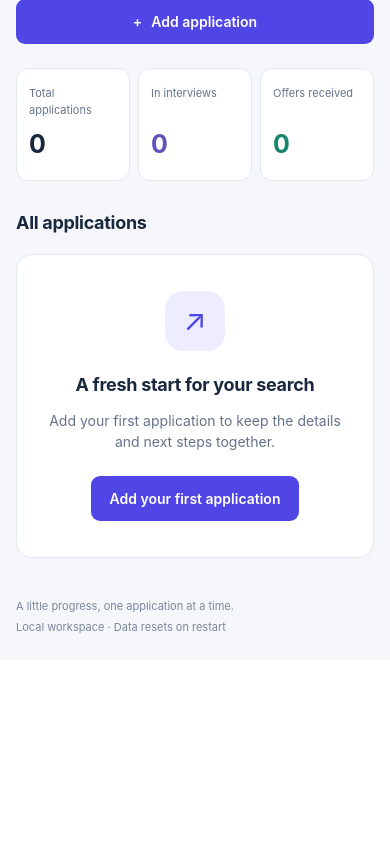
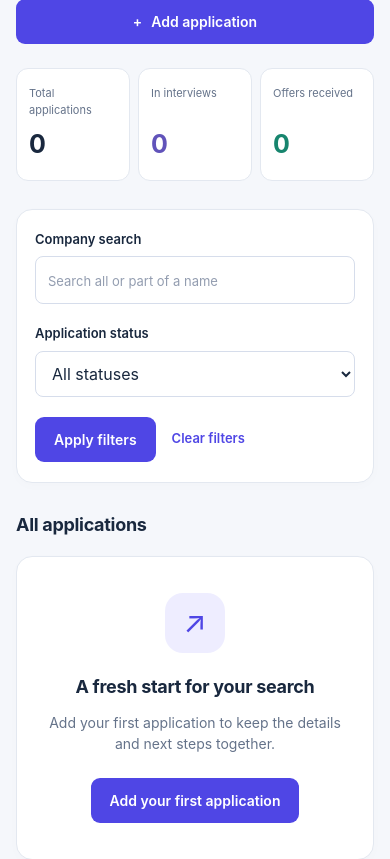
Before and after one commit to aalatraqchi/Job-App-Tracker, a Spring Boot app: page / in a window 390 px wide. Shown: the part 232-1091 px from the top of the page. Before the commit the page ends 866 px from the top, so only its background shows below. Run offline with Spring Boot 4, Linux system fonts and the light colour scheme.

Commit message:
Add shared application filters and ordered responsive results

```diff
--- a/src/main/java/com/ashraf/jobapptracker/application/ApplicationController.java
+++ b/src/main/java/com/ashraf/jobapptracker/application/ApplicationController.java
@@ -48,11 +48,13 @@ public class ApplicationController {
     }
 
     @GetMapping
-    public List<ApplicationResponse> listApps(){
+    public List<ApplicationResponse> listApps(
+            @RequestParam(name = "status", required = false) ApplicationStatus status,
+            @RequestParam(name = "company", required = false) String company) {
         List<ApplicationResponse> list = new ArrayList<>();
 
         // Append list
-        for (JobApplication application : service.findAll()){
+        for (JobApplication application : service.findAll(status, company)) {
             list.add(toResponse(application));
         }
 
--- a/src/main/java/com/ashraf/jobapptracker/common/ApiExceptionHandler.java
+++ b/src/main/java/com/ashraf/jobapptracker/common/ApiExceptionHandler.java
@@ -37,7 +37,11 @@ public class ApiExceptionHandler {
     }
 
     @ExceptionHandler(MethodArgumentTypeMismatchException.class)
-    public ResponseEntity<Map<String, String>> invalidParameter() {
+    public ResponseEntity<Map<String, String>> invalidParameter(MethodArgumentTypeMismatchException exception) {
+        if ("status".equals(exception.getName())) {
+            return ResponseEntity.badRequest().body(Map.of(
+                    "message", "Choose a valid status: APPLIED, INTERVIEW, OFFER, REJECTED, WITHDRAWN."));
+        }
         return ResponseEntity.badRequest().body(Map.of("message", "Provide a valid numeric application ID."));
     }
 }
--- a/src/main/java/com/ashraf/jobapptracker/web/TrackerPageController.java
+++ b/src/main/java/com/ashraf/jobapptracker/web/TrackerPageController.java
@@ -32,12 +32,18 @@ public class TrackerPageController {
     }
 
     @GetMapping({"/", "/tracker"})
-    public String list(Model model) {
-        var applications = service.findAll();
+    public String list(@RequestParam(name = "status", required = false) ApplicationStatus status,
+                       @RequestParam(name = "company", required = false) String company, Model model) {
+        var allApplications = service.findAll();
+        var applications = service.findAll(status, company);
         model.addAttribute("applications", applications);
-        model.addAttribute("interviews", applications.stream()
+        model.addAttribute("total", allApplications.size());
+        model.addAttribute("selectedStatus", status);
+        model.addAttribute("companyFilter", company == null ? "" : company.strip());
+        model.addAttribute("hasFilters", status != null || (company != null && !company.isBlank()));
+        model.addAttribute("interviews", allApplications.stream()
                 .filter(application -> application.getStatus() == ApplicationStatus.INTERVIEW).count());
-        model.addAttribute("offers", applications.stream()
+        model.addAttribute("offers", allApplications.stream()
                 .filter(application -> application.getStatus() == ApplicationStatus.OFFER).count());
         return "tracker/list";
     }
@@ -136,7 +142,11 @@ public class TrackerPageController {
 
     @ExceptionHandler(MethodArgumentTypeMismatchException.class)
     @ResponseStatus(HttpStatus.BAD_REQUEST)
-    public String invalidId() {
+    public String invalidId(MethodArgumentTypeMismatchException exception, Model model) {
+        if ("status".equals(exception.getName())) {
+            model.addAttribute("errorTitle", "Invalid status filter");
+            model.addAttribute("errorMessage", "Choose a status from the filter menu to continue.");
+        }
         return "tracker/bad-request";
     }
 
--- a/src/main/resources/static/css/tracker.css
+++ b/src/main/resources/static/css/tracker.css
@@ -645,3 +645,36 @@ input:focus, select:focus, textarea:focus {
 .button.danger-link {
     color: #b42340;
 }
+
+.filter-panel {
+    display: grid;
+    grid-template-columns: minmax(0, 2fr) minmax(0, 1fr) auto;
+    gap: 20px;
+    align-items: end;
+    padding: 24px;
+    margin-bottom: 28px;
+}
+
+.filter-actions {
+    display: flex;
+    align-items: center;
+    gap: 16px;
+    min-height: 44px;
+}
+
+@media (max-width: 900px) {
+    .filter-panel {
+        grid-template-columns: 1fr 1fr;
+    }
+
+    .filter-actions {
+        grid-column: 1 / -1;
+    }
+}
+
+@media (max-width: 600px) {
+    .filter-panel {
+        grid-template-columns: 1fr;
+        padding: 20px 18px;
+    }
+}
--- a/src/main/resources/templates/tracker/bad-request.html
+++ b/src/main/resources/templates/tracker/bad-request.html
@@ -5,8 +5,8 @@
 <header th:replace="~{tracker/fragments :: header}"></header>
 <main class="shell main-content narrow">
     <section class="panel empty-state">
-        <h1>Invalid application link</h1>
-        <p class="muted">Choose an application from your list to continue.</p>
+        <h1 th:text="${errorTitle ?: 'Invalid application link'}">Invalid application link</h1>
+        <p class="muted" th:text="${errorMessage ?: 'Choose an application from your list to continue.'}"></p>
         <a class="button" th:href="@{/tracker}">All applications</a>
     </section>
 </main>
--- a/src/main/resources/templates/tracker/list.html
+++ b/src/main/resources/templates/tracker/list.html
@@ -10,15 +10,44 @@
         <a class="button" th:href="@{/tracker/new}"><span aria-hidden="true">+</span> Add application</a>
     </section>
     <section class="stats" aria-label="Application summary">
-        <div class="stat"><span>Total applications</span><strong th:text="${applications.size()}">0</strong></div>
+        <div class="stat"><span>Total applications</span><strong th:text="${total}">0</strong></div>
         <div class="stat"><span>In interviews</span><strong th:text="${interviews}">0</strong></div>
         <div class="stat"><span>Offers received</span><strong th:text="${offers}">0</strong></div>
     </section>
-    <div class="section-heading"><h2>All applications</h2><span class="muted">Every opportunity in one place</span></div>
-    <section class="empty-state panel" th:if="${applications.isEmpty()}">
+    <form class="panel filter-panel" method="get" th:action="@{/tracker}" aria-label="Filter applications">
+        <div class="field">
+            <label for="companyFilter">Company search</label>
+            <input id="companyFilter" name="company" th:value="${companyFilter}"
+                   placeholder="Search all or part of a name" type="search">
+        </div>
+        <div class="field">
+            <label for="statusFilter">Application status</label>
+            <select id="statusFilter" name="status">
+                <option value="">All statuses</option>
+                <option th:each="status : ${statuses}" th:value="${status}"
+                        th:selected="${status == selectedStatus}"
+                        th:text="${#strings.capitalize(#strings.toLowerCase(status.name()))}"></option>
+            </select>
+        </div>
+        <div class="filter-actions">
+            <button class="button" type="submit">Apply filters</button>
+            <a class="text-link" th:href="@{/tracker}">Clear filters</a>
+        </div>
+    </form>
+    <div class="section-heading">
+        <h2 th:text="${hasFilters ? 'Matching applications' : 'All applications'}"></h2>
+        <span class="muted" th:text="${applications.size() +
+              (applications.size() == 1 ? ' application shown' : ' applications shown') + ' · Newest first'}"></span>
+    </div>
+    <section class="empty-state panel" th:if="${applications.isEmpty() and !hasFilters}">
         <div class="empty-icon" aria-hidden="true">↗</div><h2>A fresh start for your search</h2>
         <p class="muted">Add your first application to keep the details and next steps together.</p>
         <a class="button" th:href="@{/tracker/new}">Add your first application</a>
+    </section>
+    <section class="empty-state panel" th:if="${applications.isEmpty() and hasFilters}">
+        <h2>No applications match</h2>
+        <p class="muted">Try another company or status, or clear the filters to see everything.</p>
+        <a class="button secondary" th:href="@{/tracker}">Show all applications</a>
     </section>
     <section class="application-grid" th:unless="${applications.isEmpty()}" aria-label="Applications">
         <article class="application-card panel" th:each="job : ${applications}">
```
Also changed, not shown: src/main/java/com/ashraf/jobapptracker/application/ApplicationService.java (+17 -1 lines), README.md, 2 other files.
